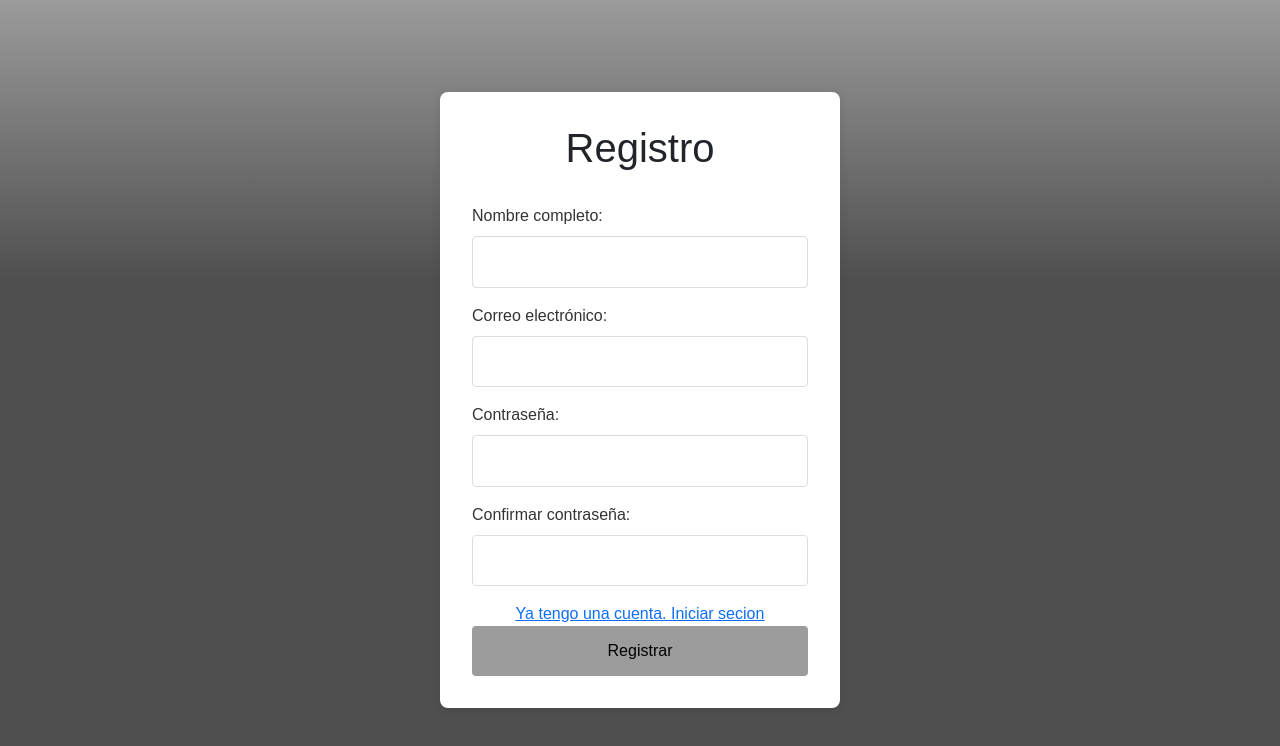
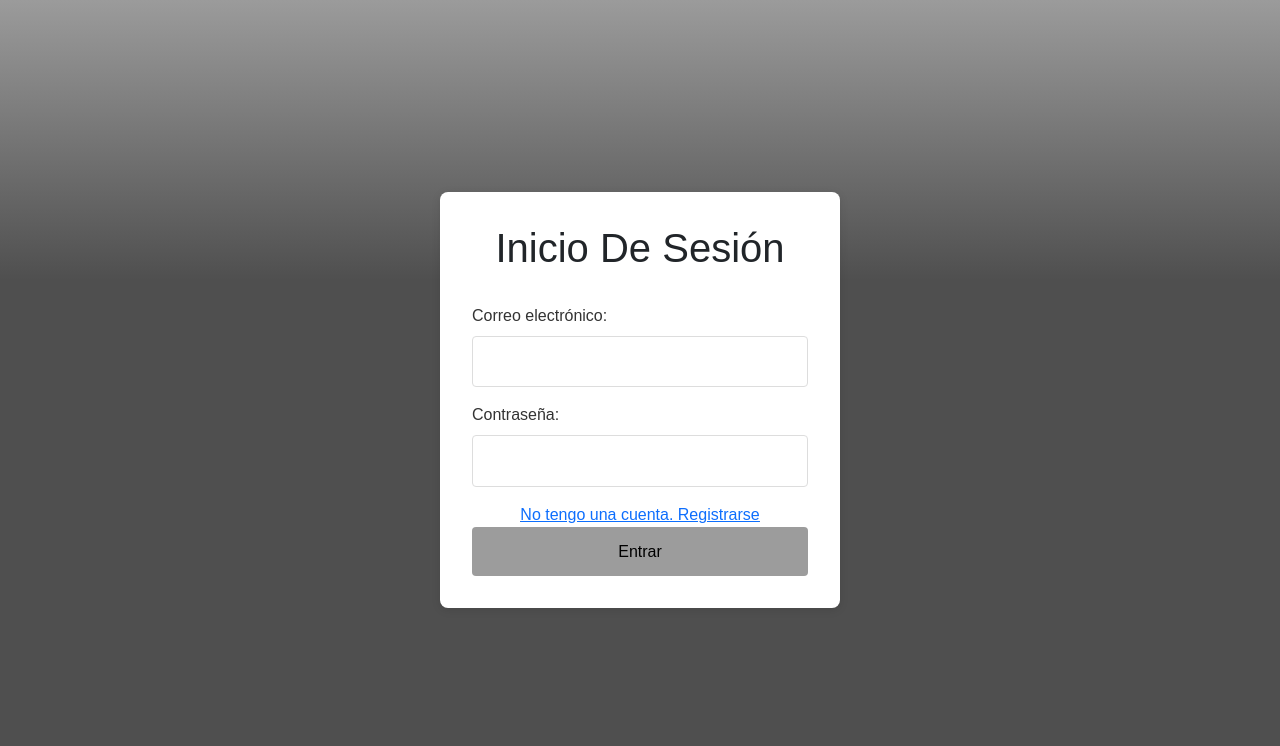
Before and after one commit to URIDIOS/Proyecto-Trou, an Angular app: page /login in a window 1280 px wide. Shown: the top 746 px of the page. Built offline with nearby package versions, Linux system fonts and the light colour scheme.

Commit message:
Login(correcion)

```diff
--- a/angular.json
+++ b/angular.json
@@ -98,5 +98,8 @@
         }
       }
     }
+  },
+  "cli": {
+    "analytics": "394b7027-4f93-4743-9c14-c3ba0871465d"
   }
 }
--- a/src/app/app.component.html
+++ b/src/app/app.component.html
@@ -1 +1 @@
-<app-registro></app-registro>
+<app-login></app-login>
--- a/src/app/modules/login/login.component.css
+++ b/src/app/modules/login/login.component.css
@@ -38,6 +38,12 @@ input {
     box-sizing: border-box;
 }
 
+.Link{
+    text-decoration-color: blue;
+    text-decoration: underline;
+    text-align: center;
+}
+
 button {
     background-color: #9c9c9c;
     color: rgb(0, 0, 0);
--- a/src/app/modules/login/login.component.html
+++ b/src/app/modules/login/login.component.html
@@ -23,8 +23,11 @@
                 <input type="password" id="password" name="password" required>
             </div>
 
+            <div class="Link">
+                <a href="/registro">No tengo una cuenta. Registrarse</a>
+            </div>
 
-            <button type="submit" (click)="navigateToHome()">Enviar</button>
+            <button type="submit" (click)="navigateToHome()">Entrar</button>
         </form>
     </div>
 
--- a/src/app/modules/login/login.component.ts
+++ b/src/app/modules/login/login.component.ts
@@ -14,8 +14,5 @@ export class LoginComponent {
   constructor(private router : Router){
 
   }
-  navigateToHome() {
-    this.router.navigateByUrl("home");  // navegacion al home
-  }
 
 }
```
Also changed, not shown: src/app/modules/login/login.js (added).
